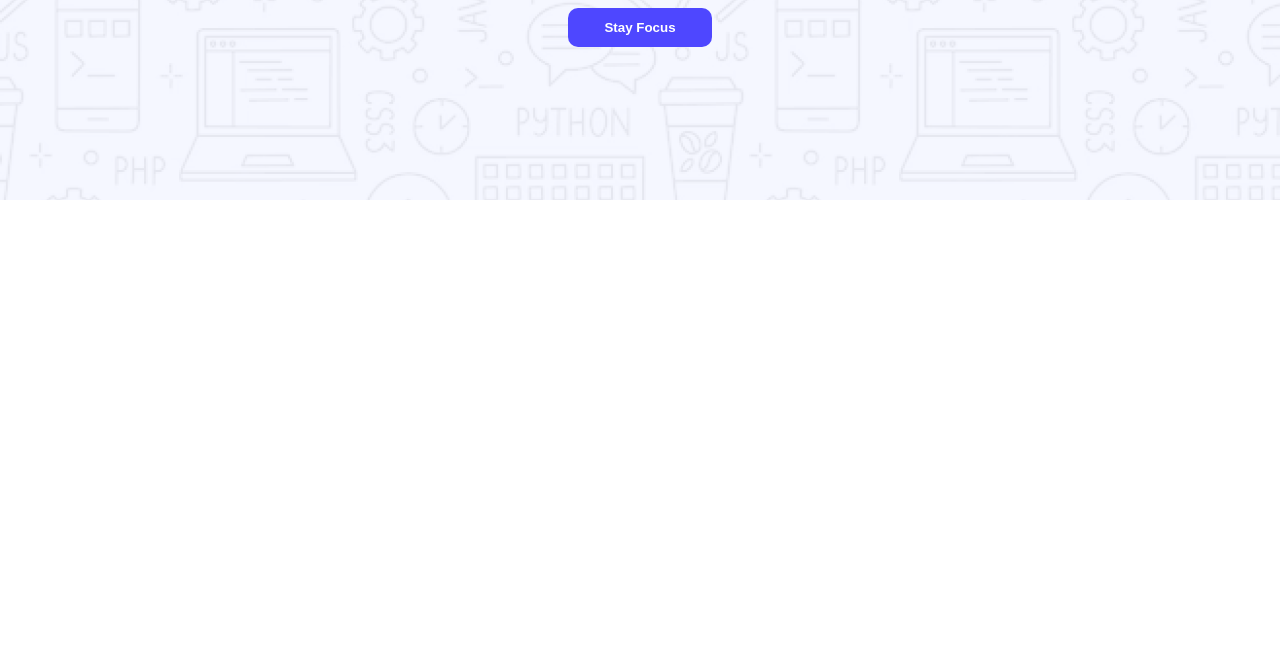
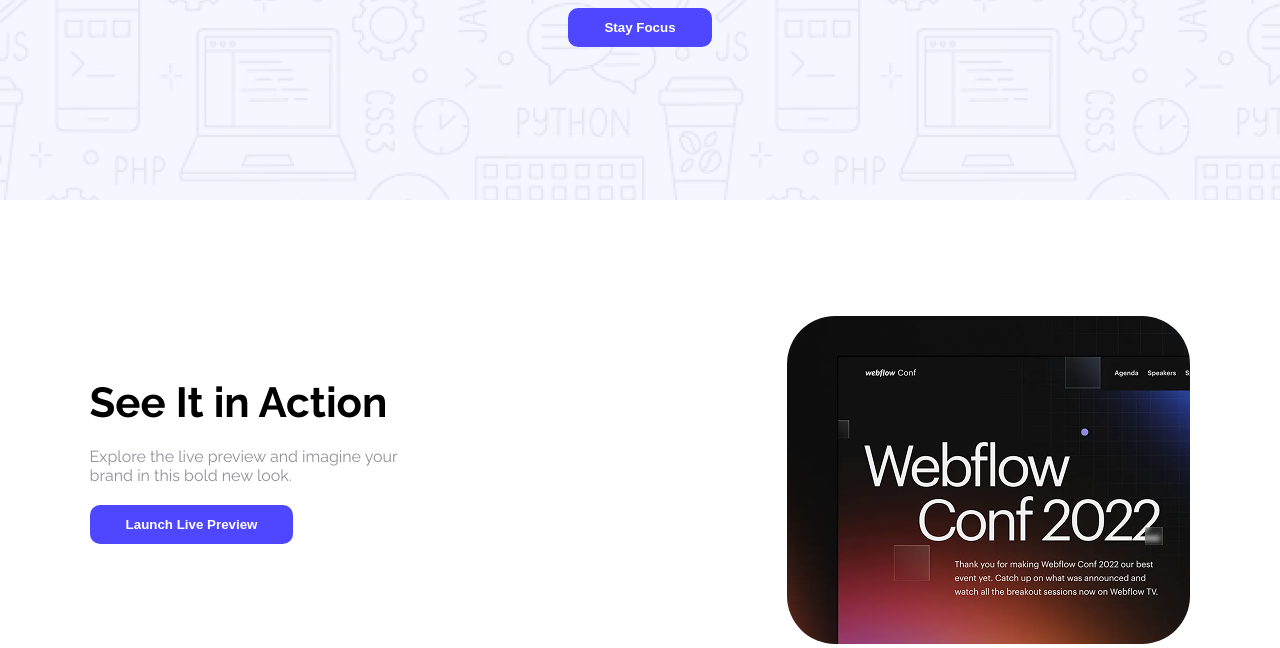
Before and after one commit to Aabir12/assignment01b12-html-css, a plain HTML site: page index.html in a window 1280 px wide. Shown: the part 442-1090 px from the top of the page. Before the commit the page ends 800 px from the top, so only its background shows below. Drawn offline with Linux system fonts and the light colour scheme.

Commit message:
adding the action field section

```diff
--- a/Style/style.css
+++ b/Style/style.css
@@ -61,3 +61,31 @@
     justify-content: center;
     padding-top: 37px;
 }
+
+main section{
+    width: 86%;
+    margin: 116px auto 0;
+
+}
+
+/* action-field-container start  */
+.action-field-container {
+    display: flex;
+    justify-content: space-between;
+}
+.action-field-content{
+    margin: 62px 0;
+}
+.action-field-container div h3 {
+    font-size: 42px;
+    font-weight: bold;
+    padding-bottom: 20px;
+}
+.action-field-container div p {
+    font-size: 16px;
+    color: rgba(37, 36, 50, 50%);
+    padding-bottom: 20px;
+}
+.action-field-container img {
+    border-radius: 48px;
+}
--- a/index.html
+++ b/index.html
@@ -22,7 +22,16 @@
         </div>
     </header>
     <main>
-
+        <section class="action-field-container">
+            <div class="action-field-content">
+                <h3>See It in Action</h3>
+                <p>Explore the live preview and imagine your <br> brand in this bold new look.</p>
+                <button class="btn-primary">Launch Live Preview</button>
+            </div>
+            <div>
+                <img src="./Assets/wc-mini.png" alt="">
+            </div>
+        </section>
     </main>
     <footer>
 
```
